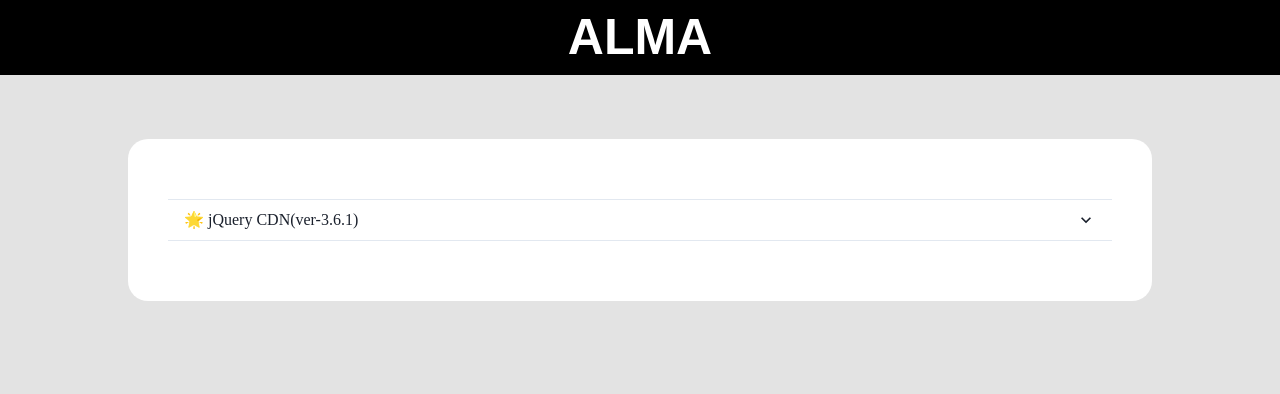
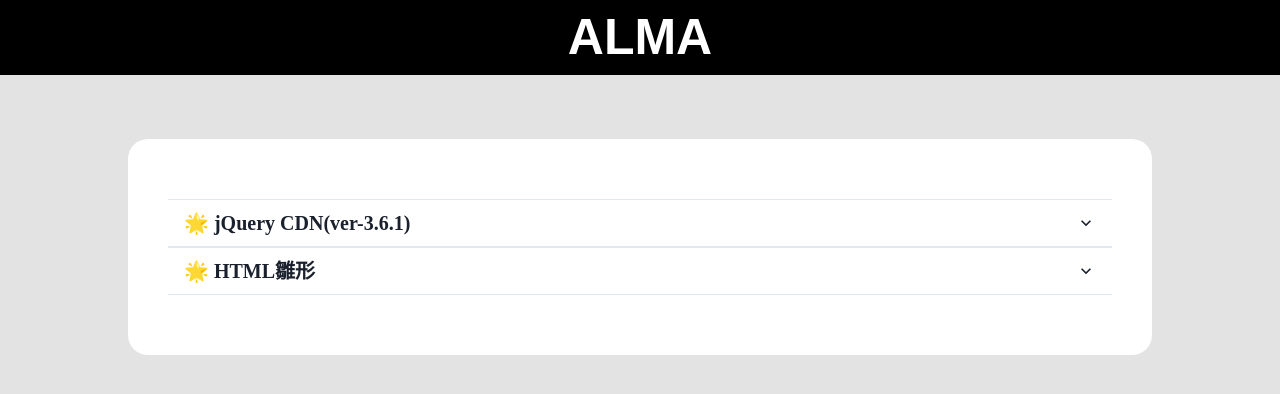
Before and after one commit to Noracham/ALMA-by-React, a Next.js app in the folder alma/: page /code in a window 1280 px wide. Shown: the top 394 px of the page. Built offline with nearby package versions, Linux system fonts and the light colour scheme; no server answers.

Commit message:
コードリスト形成

```diff
--- a/alma/src/components/codeList.tsx
+++ b/alma/src/components/codeList.tsx
@@ -13,21 +13,27 @@ import { Prism as SyntaxHighlighter } from "react-syntax-highlighter";
 import { okaidia } from "react-syntax-highlighter/dist/cjs/styles/prism";
 
 export const CodeList = (props: any) => {
-  const content = `const madeFromSoy = (product) => {
-        return ["tofu", "soy sauce", "natto", "miso"].includes(product);
-      };
-      const products = ["tofu", "mochi", "natto", "pizza"];
-      products.forEach((product) => {
-        console.log(madeFromSoy(product));
-      });`;
-  const { title } = props;
+  //   const content = `const madeFromSoy = (product) => {
+  //         return ["tofu", "soy sauce", "natto", "miso"].includes(product);
+  //       };
+  //       const products = ["tofu", "mochi", "natto", "pizza"];
+  //       products.forEach((product) => {
+  //         console.log(madeFromSoy(product));
+  //       });`;
+  const { title, content } = props;
   return (
     <>
       <Accordion allowToggle>
         <AccordionItem>
           <h2>
             <AccordionButton>
-              <Box as="span" flex="1" textAlign="left">
+              <Box
+                fontSize={"20px"}
+                fontWeight={"bold"}
+                as="span"
+                flex="1"
+                textAlign="left"
+              >
                 {title}
               </Box>
               <AccordionIcon />
@@ -35,7 +41,7 @@ export const CodeList = (props: any) => {
           </h2>
           <AccordionPanel pb={4}>
             <SyntaxHighlighter
-              language="javascript" // 表示する言語
+              language="html" // 表示する言語
               style={okaidia}
               showLineNumbers // 行番号を表示
             >
--- a/alma/src/pages/code.tsx
+++ b/alma/src/pages/code.tsx
@@ -15,7 +15,25 @@ const code = () => {
           borderRadius={"20px"}
           p={"60px 40px"}
         >
-          <CodeList title="🌟 jQuery CDN(ver-3.6.1)" />
+          <CodeList
+            title="🌟 jQuery CDN(ver-3.6.1)"
+            content='
+          <script src="https://code.jquery.com/jquery-3.6.1.js" integrity="sha256-3zlB5s2uwoUzrXK3BT7AX3FyvojsraNFxCc2vC/7pNI=" crossorigin="anonymous"></script>'
+          />
+          <CodeList
+            title="🌟 HTML雛形"
+            content={`<!DOCTYPE html>
+<html lang="ja">
+<head>
+    <meta charset="UTF-8">
+    <meta http-equiv="X-UA-Compatible" content="IE=edge">
+    <meta name="viewport" content="width=device-width, initial-scale=1.0">
+    <title></title>
+</head>
+<body>
+</body>
+</html>`}
+          />
         </Box>
       </PageLayout>
     </>
```
